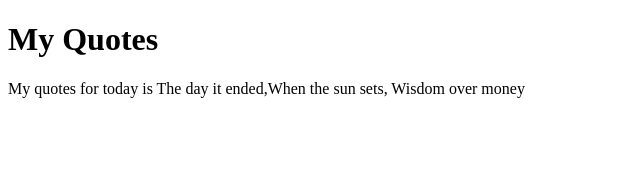
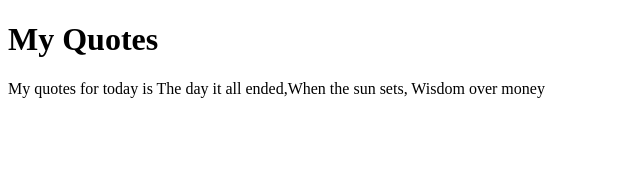
Before and after one commit to Kahumbi/quotes, an Angular app: page / in a window 1280 px wide. Shown: the top 170 px of the page, without its empty margins (0-640 px from the left). Built offline with nearby package versions, Linux system fonts and the light colour scheme.

Commit message:
add change to array

```diff
--- a/src/app/app.component.ts
+++ b/src/app/app.component.ts
@@ -9,7 +9,7 @@ export class AppComponent {
   quotes :string[];
 
     constructor(){
-      this.quotes= ["The day it ended","When the sun sets, Wisdom over money"]
+      this.quotes= ["The day it all ended","When the sun sets, Wisdom over money"]
     }
 
 }
```
